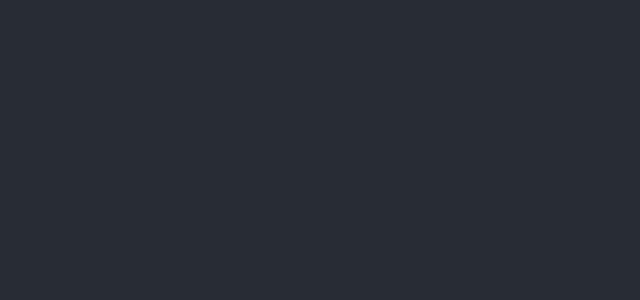
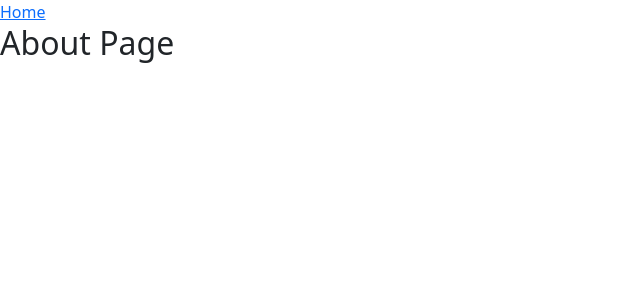
Before and after one commit to vtlanglois/vtlanglois.github.io, a React (Create React App) app: page /#/about in a window 1280 px wide. Shown: the top 300 px of the page, without its empty margins (0-640 px from the left). Built offline with nearby package versions, Linux system fonts and the light colour scheme.

Commit message:
added routing

```diff
--- a/package.json
+++ b/package.json
@@ -16,6 +16,7 @@
     "react": "^18.2.0",
     "react-bootstrap": "^2.5.0",
     "react-dom": "^18.2.0",
+    "react-router-dom": "^6.3.0",
     "react-scripts": "5.0.1",
     "typescript": "^4.8.2",
     "web-vitals": "^2.1.4"
--- /dev/null
+++ b/src/About.tsx
@@ -0,0 +1,11 @@
+import { Link } from "react-router-dom";
+
+const About = () => {
+    return (
+    <div>
+    <Link to="/">Home</Link>
+    <h2>About Page</h2>
+    </div>
+    );
+   }
+export default About;
--- a/src/App.tsx
+++ b/src/App.tsx
@@ -3,14 +3,15 @@ import logo from './logo.svg';
 import './App.css';
 import { Button, Container, Nav, Navbar, NavDropdown } from 'react-bootstrap';
 import '../node_modules/bootstrap/dist/css/bootstrap.min.css';
+import { Link } from 'react-router-dom';
 
 
 function App() {
   return (
     <div className="App">
-      <header className="App-header">
-
-      </header>
+      <Link to="/about">About</Link>
+      <h2>Github Pages</h2>
+      <h3>Deploying React to Github</h3>
     </div>
   );
 }
--- a/src/index.tsx
+++ b/src/index.tsx
@@ -1,16 +1,23 @@
-import React from 'react';
-import ReactDOM from 'react-dom/client';
-import './index.css';
-import App from './App';
+
 import reportWebVitals from './reportWebVitals';
 
-const root = ReactDOM.createRoot(
-  document.getElementById('root') as HTMLElement
-);
-root.render(
-  <React.StrictMode>
-    <App />
-  </React.StrictMode>
+import React from "react";
+import ReactDOM from "react-dom";
+import App from "./App";
+import { HashRouter, Routes, Route } from "react-router-dom";
+import About from "./About";
+
+
+ReactDOM.render(
+ <React.StrictMode>
+ <HashRouter>
+ <Routes>
+ <Route path="/" element={<App/>} />
+ <Route path="/about" element={<About/>}/>
+ </Routes>
+ </HashRouter>
+ </React.StrictMode>,
+ document.getElementById("root")
 );
 
 // If you want to start measuring performance in your app, pass a function
```
Also changed, not shown: 1 other file (tests, documents, lock files or other folders).
